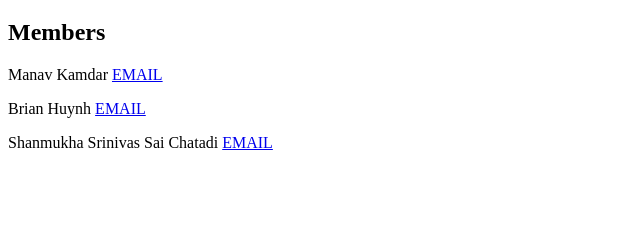
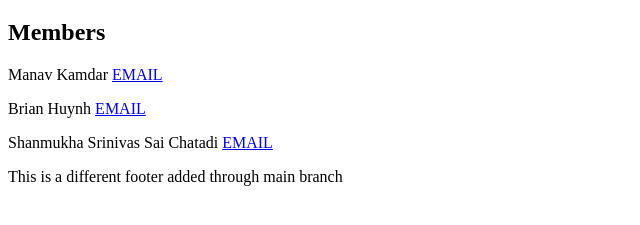
Before and after one commit to manavkamdar27/git-homework, a plain HTML site: page index.html in a window 1280 px wide. Shown: the part 61-286 px from the top of the page, without its empty margins (0-640 px from the left). Drawn offline with Linux system fonts and the light colour scheme.

Commit message:
Footer is added in main branch

```diff
--- a/index.html
+++ b/index.html
@@ -22,4 +22,7 @@
     </p>
 
 </body>
+<footer>
+    <p>This is a different footer added through main branch</p>
+</footer>
 </html>
```
